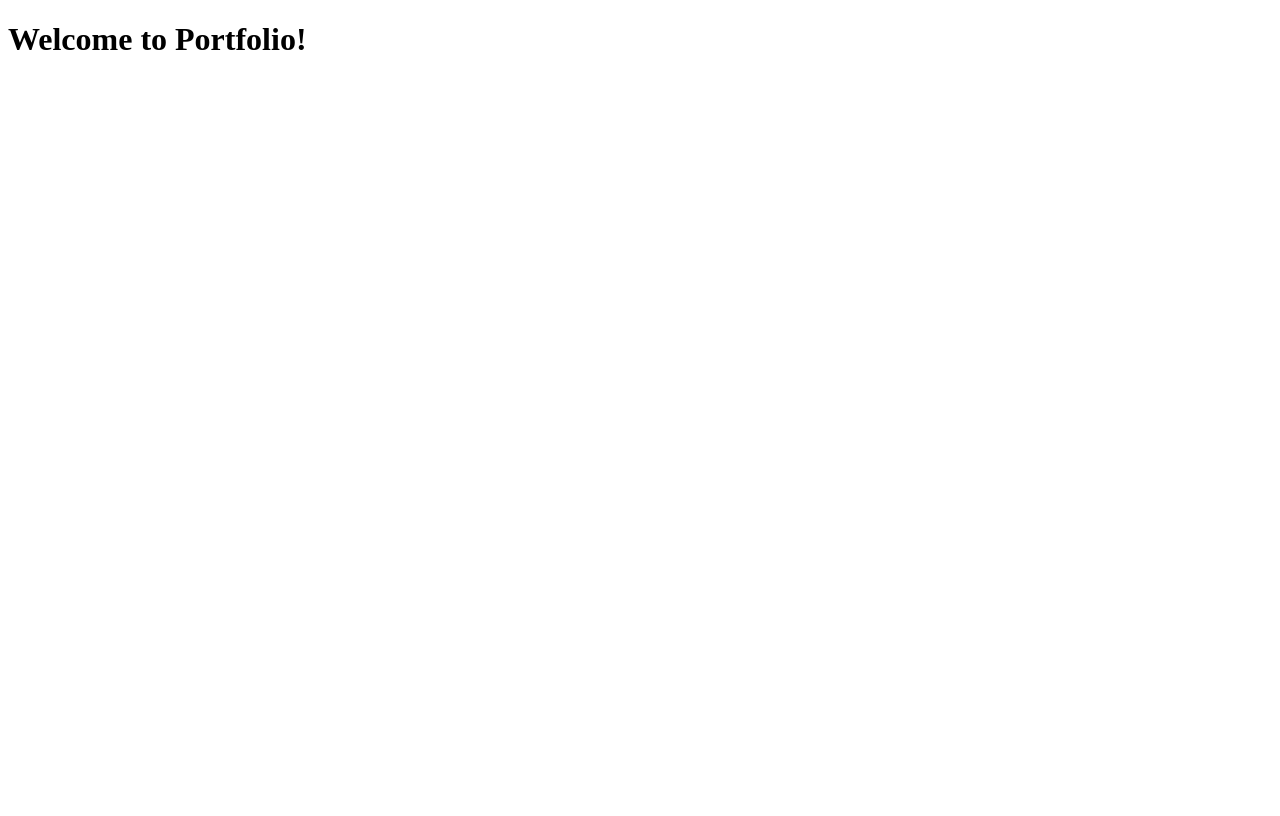
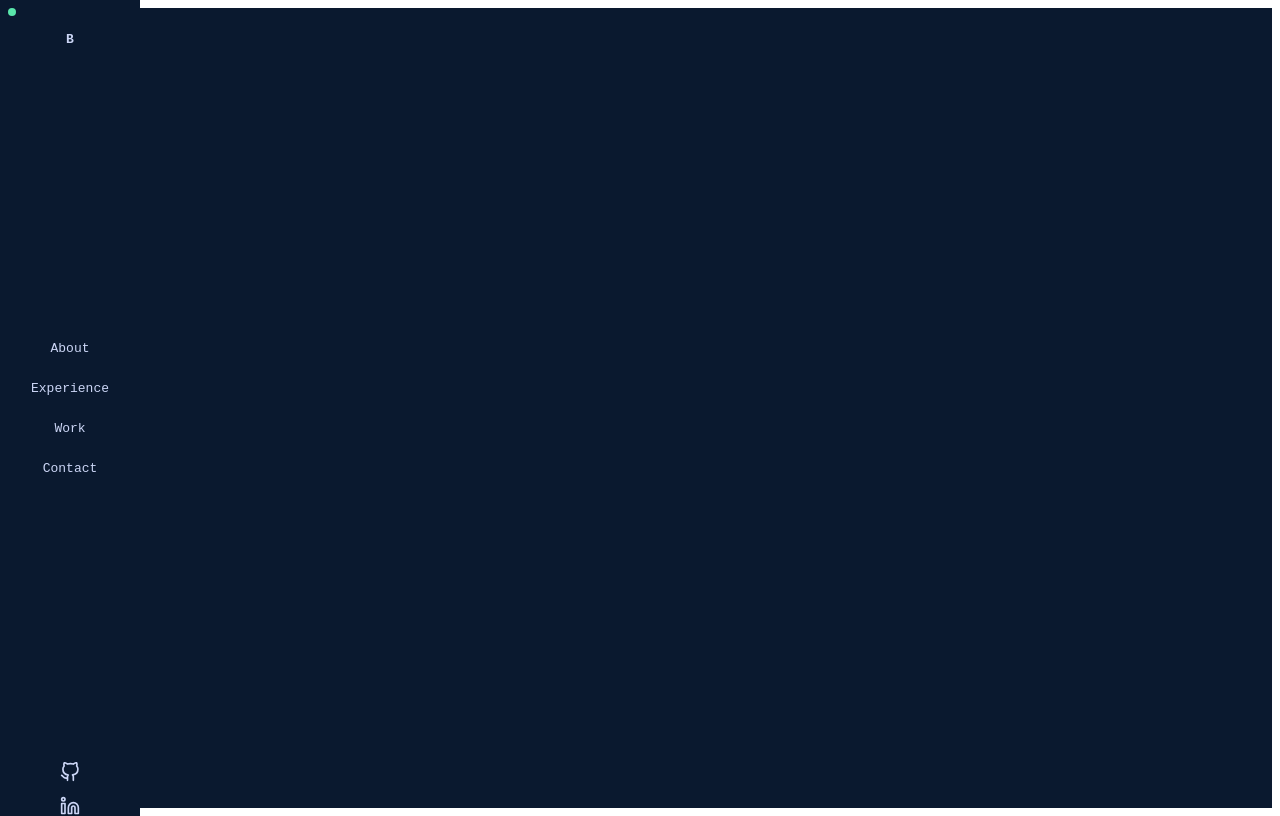
Before and after one commit to Too-Lazy-To-Code-It/PortFolio, an Angular app: page / in a window 1280 px wide. Built offline with nearby package versions, Linux system fonts and the light colour scheme.

Commit message:
added Home

```diff
--- a/angular.json
+++ b/angular.json
@@ -107,6 +107,11 @@
       }
     }
   },
+  "schematics": {
+    "@schematics/angular:component": {
+      "style": "scss"
+    }
+  },
   "cli": {
     "analytics": "fef2b1e5-93d1-440d-a3f0-130ee2cee102"
   }
--- /dev/null
+++ b/src/app/app.component.html
@@ -0,0 +1,37 @@
+<div class="cursor" #cursor></div>
+
+<div class="app-container">
+  <nav class="side-nav" [class.nav-hidden]="isNavHidden">
+    <div class="logo">
+      <a href="#" class="nav-link">B</a>
+    </div>
+
+    <ul class="nav-links">
+      @for (section of sections; track section.id) {
+        <li>
+          <a
+            [href]="'#' + section.id"
+            class="nav-link"
+            [class.active]="activeSection === section.id"
+            (mouseenter)="onLinkHover($event)"
+            (mouseleave)="onLinkLeave()"
+          >
+            {{ section.name }}
+          </a>
+        </li>
+      }
+    </ul>
+
+    <div class="social-links">
+      <a href="https://github.com" target="_blank" class="social-link" (mouseenter)="onLinkHover($event)" (mouseleave)="onLinkLeave()">
+        <svg xmlns="http://www.w3.org/2000/svg" role="img" viewBox="0 0 24 24" fill="none" stroke="currentColor" stroke-width="2" stroke-linecap="round" stroke-linejoin="round" class="feather feather-github"><title>GitHub</title><path d="M9 19c-5 1.5-5-2.5-7-3m14 6v-3.87a3.37 3.37 0 0 0-.94-2.61c3.14-.35 6.44-1.54 6.44-7A5.44 5.44 0 0 0 20 4.77 5.07 5.07 0 0 0 19.91 1S18.73.65 16 2.48a13.38 13.38 0 0 0-7 0C6.27.65 5.09 1 5.09 1A5.07 5.07 0 0 0 5 4.77a5.44 5.44 0 0 0-1.5 3.78c0 5.42 3.3 6.61 6.44 7A3.37 3.37 0 0 0 9 18.13V22"></path></svg>
+      </a>
+      <a href="https://linkedin.com" target="_blank" class="social-link" (mouseenter)="onLinkHover($event)" (mouseleave)="onLinkLeave()">
+        <svg xmlns="http://www.w3.org/2000/svg" role="img" viewBox="0 0 24 24" fill="none" stroke="currentColor" stroke-width="2" stroke-linecap="round" stroke-linejoin="round" class="feather feather-linkedin"><title>LinkedIn</title><path d="M16 8a6 6 0 0 1 6 6v7h-4v-7a2 2 0 0 0-2-2 2 2 0 0 0-2 2v7h-4v-7a6 6 0 0 1 6-6z"></path><rect x="2" y="9" width="4" height="12"></rect><circle cx="4" cy="4" r="2"></circle></svg>
+      </a>
+    </div>
+  </nav>
+
+  <main class="main-content">
+  </main>
+</div>
--- /dev/null
+++ b/src/app/app.component.scss
@@ -0,0 +1,128 @@
+:host {
+    display: block;
+    background-color: #0a192f;
+    color: #8892b0;
+    font-family: "Calibre", "Inter", "San Francisco", "SF Pro Text", -apple-system, system-ui, sans-serif;
+    min-height: 100vh;
+  }
+
+  .cursor {
+    position: fixed;
+    width: 8px;
+    height: 8px;
+    background: #64ffda;
+    border-radius: 50%;
+    pointer-events: none;
+    mix-blend-mode: difference;
+    transition: transform 0.2s ease;
+    z-index: 9999;
+  }
+
+  .app-container {
+    display: flex;
+    max-width: 1600px;
+    margin: 0 auto;
+    padding: 0 150px;
+  }
+
+  .side-nav {
+    position: fixed;
+    top: 0;
+    left: 0;
+    width: 100px;
+    height: 100vh;
+    padding: 20px;
+    display: flex;
+    flex-direction: column;
+    justify-content: space-between;
+    align-items: center;
+    background-color: #0a192f;
+  }
+
+  .logo {
+    font-size: 24px;
+    font-weight: bold;
+  }
+
+  .nav-links {
+    list-style-type: none;
+    padding: 0;
+    margin: 0;
+    display: flex;
+    flex-direction: column;
+    align-items: center;
+    gap: 20px;
+  }
+
+  .nav-link {
+    color: #ccd6f6;
+    text-decoration: none;
+    font-family: "SF Mono", "Fira Code", "Fira Mono", "Roboto Mono", monospace;
+    font-size: 13px;
+    transition: color 0.2s ease;
+
+    &:hover, &.active {
+      color: #64ffda;
+    }
+  }
+
+  .main-content {
+    margin-left: 100px;
+    padding: 0 20px;
+    width: 100%;
+  }
+
+  .social-links {
+    display: flex;
+    flex-direction: column;
+    gap: 10px;
+  }
+
+  .social-link {
+    color: #ccd6f6;
+    transition: color 0.2s ease;
+
+    &:hover {
+      color: #64ffda;
+    }
+
+    svg {
+      width: 20px;
+      height: 20px;
+    }
+  }
+
+  @media (max-width: 768px) {
+    .app-container {
+      padding: 0 20px;
+    }
+
+    .side-nav {
+      width: 100%;
+      height: auto;
+      position: fixed;
+      bottom: 0;
+      top: auto;
+      flex-direction: row;
+      padding: 10px 20px;
+      transform: translateY(0);
+      transition: transform 0.3s ease;
+
+      &.nav-hidden {
+        transform: translateY(100%);
+      }
+    }
+
+    .nav-links {
+      flex-direction: row;
+    }
+
+    .social-links {
+      flex-direction: row;
+    }
+
+    .main-content {
+      margin-left: 0;
+      margin-bottom: 60px;
+    }
+  }
--- a/src/app/app.component.ts
+++ b/src/app/app.component.ts
@@ -1,17 +1,66 @@
-import { Component } from '@angular/core';
-import { RouterOutlet } from '@angular/router';
+import { Component, HostListener, ViewChild, ElementRef } from '@angular/core';
+import { CommonModule } from '@angular/common';
 
 @Component({
   selector: 'app-root',
   standalone: true,
-  imports: [RouterOutlet],
-  template: `
-    <h1>Welcome to {{title}}!</h1>
-
-    <router-outlet />
-  `,
-  styles: [],
+  imports: [],
+  templateUrl: './app.component.html',
+  styleUrls: ['./app.component.scss']
 })
 export class AppComponent {
-  title = 'Portfolio';
+  @ViewChild('cursor', { static: true }) cursorRef!: ElementRef;
+
+  sections = [
+    { id: 'about', name: 'About' },
+    { id: 'experience', name: 'Experience' },
+    { id: 'work', name: 'Work' },
+    { id: 'contact', name: 'Contact' }
+  ];
+
+  activeSection = 'home';
+  isNavHidden = false;
+  lastScrollTop = 0;
+
+  @HostListener('window:scroll', ['$event'])
+  onScroll() {
+    const st = window.pageYOffset || document.documentElement.scrollTop;
+    this.isNavHidden = st > this.lastScrollTop;
+    this.lastScrollTop = st <= 0 ? 0 : st;
+
+    this.updateActiveSection();
+  }
+
+  @HostListener('mousemove', ['$event'])
+  onMouseMove(event: MouseEvent) {
+    if (this.cursorRef && this.cursorRef.nativeElement) {
+      this.cursorRef.nativeElement.style.transform = `translate(${event.clientX - 4}px, ${event.clientY - 4}px)`;
+    }
+  }
+
+  onLinkHover(event: MouseEvent) {
+    if (this.cursorRef && this.cursorRef.nativeElement) {
+      this.cursorRef.nativeElement.style.transform = `translate(${event.clientX - 4}px, ${event.clientY - 4}px) scale(4)`;
+    }
+  }
+
+  onLinkLeave() {
+    if (this.cursorRef && this.cursorRef.nativeElement) {
+      this.cursorRef.nativeElement.style.transform = `scale(1)`;
+    }
+  }
+
+  private updateActiveSection() {
+    const sections = ['home', ...this.sections.map(s => s.id)];
+    for (const section of sections) {
+      const element = document.getElementById(section);
+      if (element) {
+        const rect = element.getBoundingClientRect();
+        if (rect.top <= 100 && rect.bottom >= 100) {
+          this.activeSection = section;
+          break;
+        }
+      }
+    }
+  }
 }
```
Also changed, not shown: src/app/home/home.component.html (added, +11 -0 lines), src/app/home/home.component.scss (added, +66 -0 lines), src/app/home/home.component.ts (added, +12 -0 lines).
